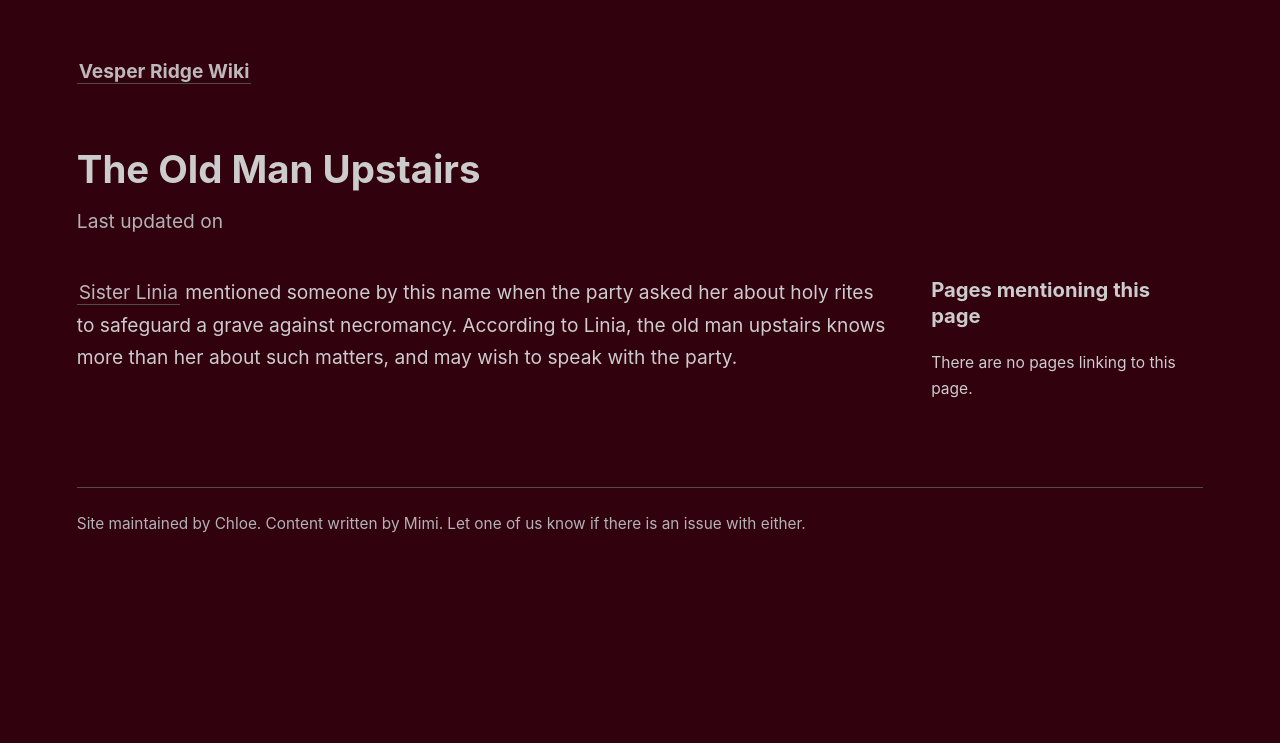
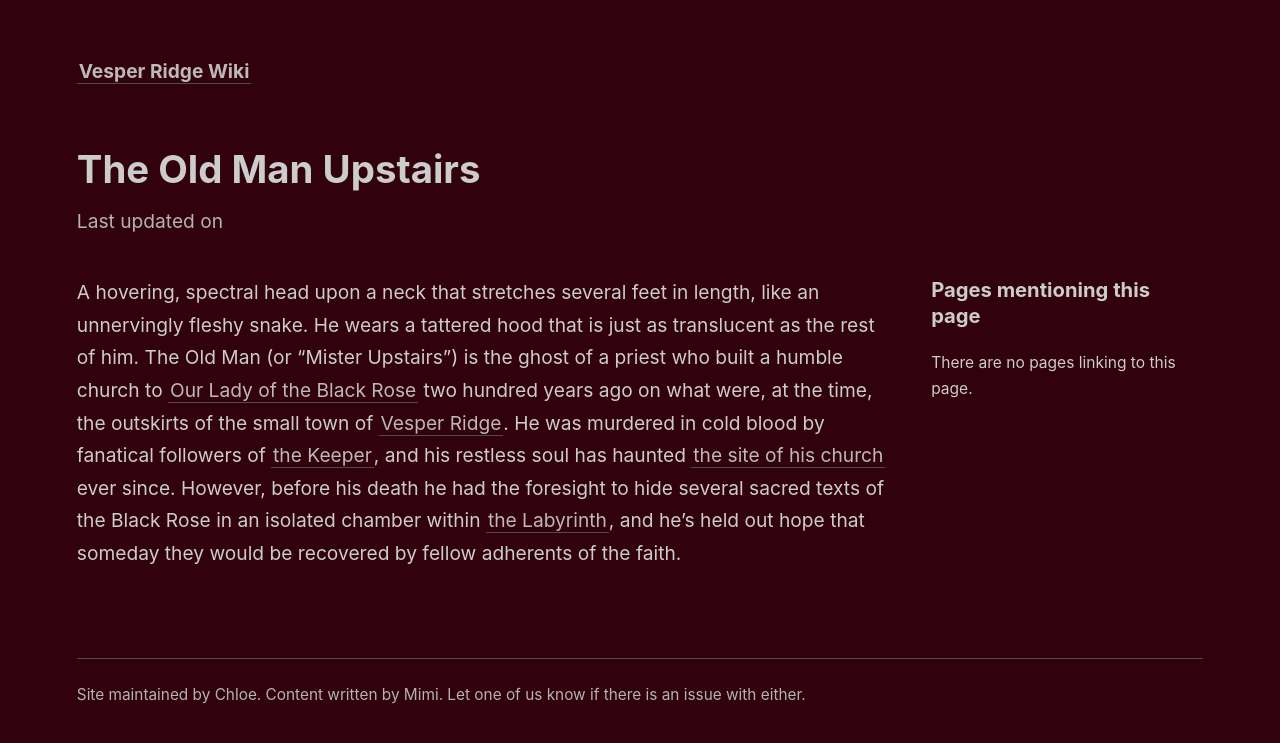
Before and after one commit to walcutt/vesper-ridge-wiki, a Jekyll site: the page built from _notes/vesper-ridge-wiki/_public/O/The Old Man Upstairs.md, in a window 1280 px wide. Shown: the top 743 px of the page. Built offline with Jekyll 4.4.1, drawn with Linux system fonts in a browser that asks for light colours.

Commit message:
Update B6

```diff
--- a/_notes/vesper-ridge-wiki/_public/O/The Old Man Upstairs.md
+++ b/_notes/vesper-ridge-wiki/_public/O/The Old Man Upstairs.md
@@ -2,4 +2,4 @@
 title: The Old Man Upstairs
 ---
 
-[[Sister Linia]] mentioned someone by this name when the party asked her about holy rites to safeguard a grave against necromancy. According to Linia, the old man upstairs knows more than her about such matters, and may wish to speak with the party.
+A hovering, spectral head upon a neck that stretches several feet in length, like an unnervingly fleshy snake. He wears a tattered hood that is just as translucent as the rest of him. The Old Man (or “Mister Upstairs”) is the ghost of a priest who built a humble church to [[Our Lady of the Black Rose]] two hundred years ago on what were, at the time, the outskirts of the small town of [[Vesper Ridge]]. He was murdered in cold blood by fanatical followers of [[the Keeper]], and his restless soul has haunted [[Cairwick Orphanage|the site of his church]] ever since. However, before his death he had the foresight to hide several sacred texts of the Black Rose in an isolated chamber within [[the Labyrinth]], and he’s held out hope that someday they would be recovered by fellow adherents of the faith.
```
Also changed, not shown: _notes/vesper-ridge-wiki/_public/E/Eyes of the Labyrinth.md (added, +5 -0 lines), _notes/vesper-ridge-wiki/_public/U/Unshed Tears.md (added, +5 -0 lines).
